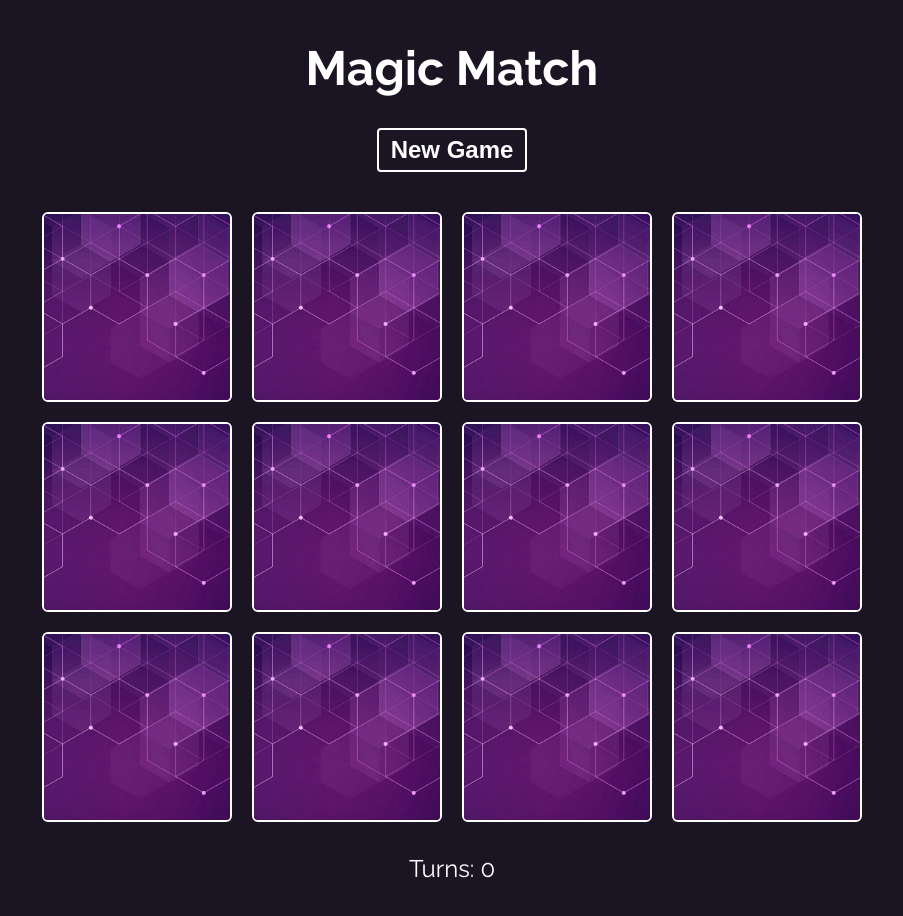
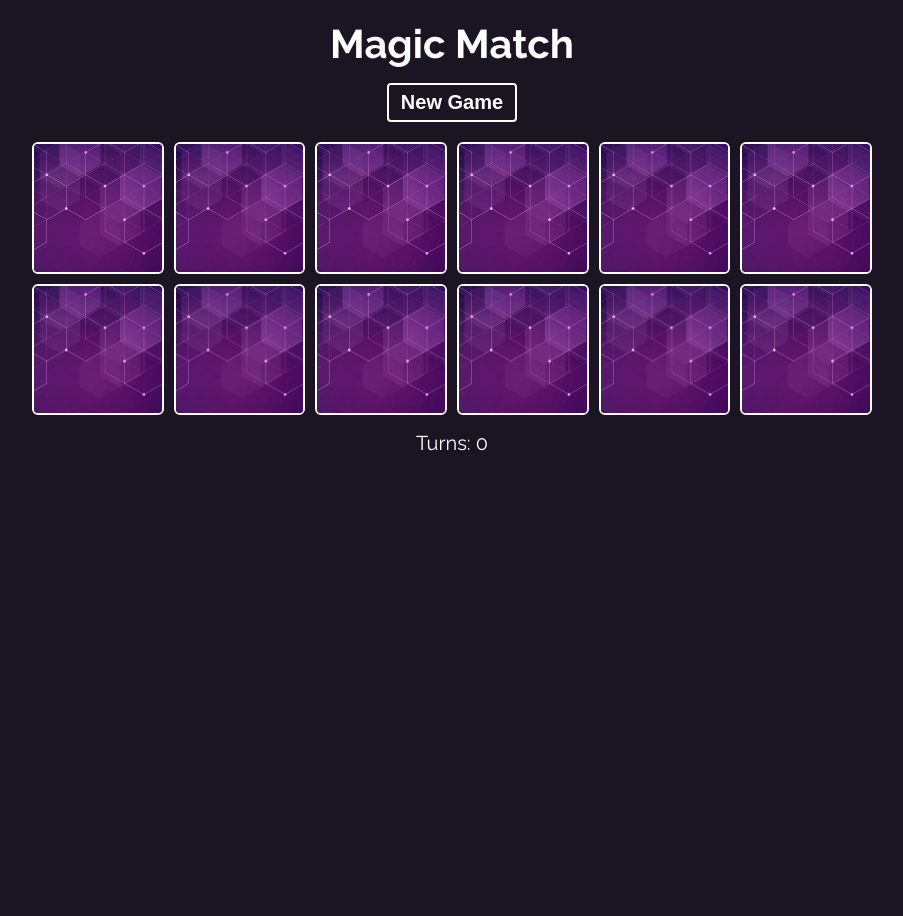
Before and after one commit to Suyukee/memory-game, a Next.js app: page / in a window 1280 px wide. Shown: the top 916 px of the page, without its empty margins (188-1091 px from the left). After the commit the page ends 800 px from the top, so only its background shows below. Built offline with nearby package versions, Linux system fonts and the light colour scheme.

Commit message:
Changed fixes for mobile

```diff
--- a/src/app/globals.css
+++ b/src/app/globals.css
@@ -97,3 +97,18 @@ button:hover {
 		grid-gap: 10px;
 	}
 }
+
+@media (orientation: landscape) {
+	.main {
+		margin: 20px auto;
+		font-size: 20px;
+	}
+	h1 {
+		margin: 1rem;
+	}
+	.card-grid {
+		margin: 20px 10px 1rem;
+		grid-template-columns: 1fr 1fr 1fr 1fr 1fr 1fr;
+		grid-gap: 10px;
+	}
+}
```
